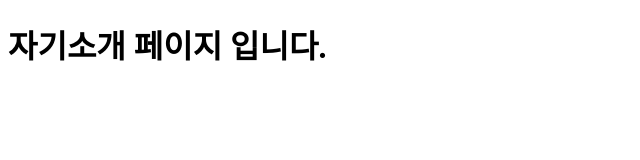
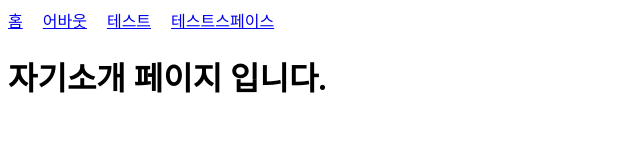
Before and after one commit to leewooyup/my-blog-2022-09-16, a Gatsby site: page /about in a window 1280 px wide. Shown: the whole page, without its empty margins (0-640 px from the left). Built offline with nearby package versions, Linux system fonts and the light colour scheme; Gatsby itself is replaced by a stand-in of ours.

Commit message:
Link로 구성된 GNB 추가

```diff
--- a/src/pages/about.js
+++ b/src/pages/about.js
@@ -1,9 +1,16 @@
+import { Link } from "gatsby";
 import React from "react";
 
 function AboutPage() {
   return (
     <main>
       <title>자기소개</title>
+      <div style={{ display: "flex", gap: 20 }}>
+        <Link to="/">홈</Link>
+        <Link to="/about">어바웃</Link>
+        <Link to="/test">테스트</Link>
+        <Link to="/test-space">테스트스페이스</Link>
+      </div>
       <h1>자기소개 페이지 입니다.</h1>
     </main>
   );
```
Also changed, not shown: src/pages/index.js (+7 -0 lines), src/pages/test-space.js (+7 -0 lines), src/pages/test.js (+7 -0 lines).
